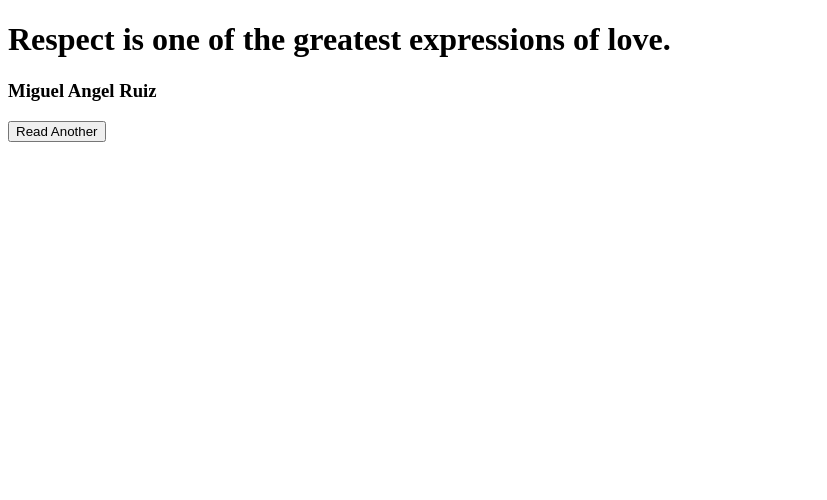
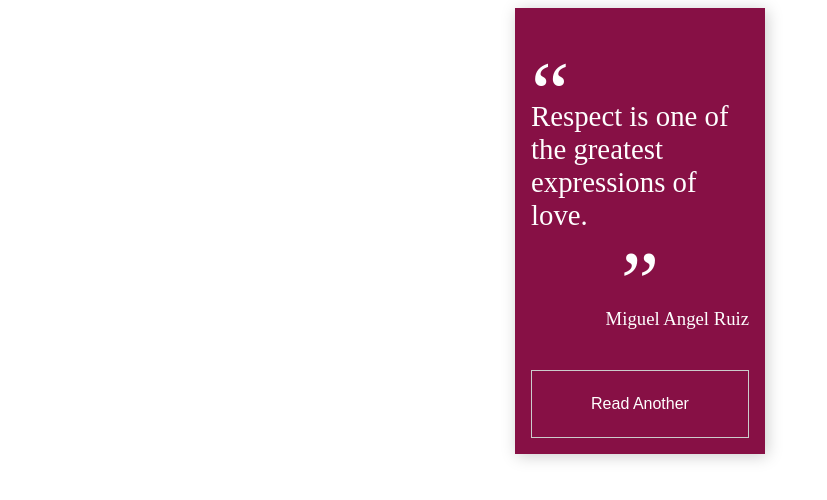
Before and after one commit to mfgea/angular-workshop, an Angular app: page / in a window 1280 px wide. Shown: the top 500 px of the page, without its empty margins (0-827 px from the left). Built offline with nearby package versions, Linux system fonts and the light colour scheme.

Commit message:
Modified styles. Lookin good

```diff
--- a/src/app/app.component.css
+++ b/src/app/app.component.css
@@ -0,0 +1,5 @@
+.app {
+    display: flex;
+    justify-content: center;
+    align-content: center;
+}
--- a/src/app/quote/quote.component.css
+++ b/src/app/quote/quote.component.css
@@ -0,0 +1,50 @@
+:host {
+    background: rgb(135,16,69);
+    max-width: 250px;
+    box-sizing: border-box;
+    padding: 1em;
+    color: #fefefe;
+    font-family: serif;
+
+    -moz-box-shadow: 2px 2px 15px #ccc;
+    -webkit-box-shadow: 2px 2px 15px #ccc;
+    box-shadow: 2px 2px 15px #ccc;
+}
+
+h1 {
+    font-size: 1.8em;
+    font-weight: normal;
+}
+
+h1:before,
+h1:after {
+    display: block;
+    font-size: 3em;
+    font-family: serif;
+    margin-bottom: -.5em;
+}
+
+h1:before {
+    content: '\201C';
+}
+h1:after {
+    content: '\201D';
+    text-align: center;
+}
+
+h3 {
+    font-weight: normal;
+    text-align: right;
+}
+
+button {
+    margin-top: 1.3em;
+    background: rgb(135, 16, 69);
+    box-sizing: border-box;
+    width: 100%;
+    padding: 1.5em;
+    box-shadow: none;
+    border: 1px solid #ccc;
+    font-size: 1em;
+    color: #fff;
+}
```
